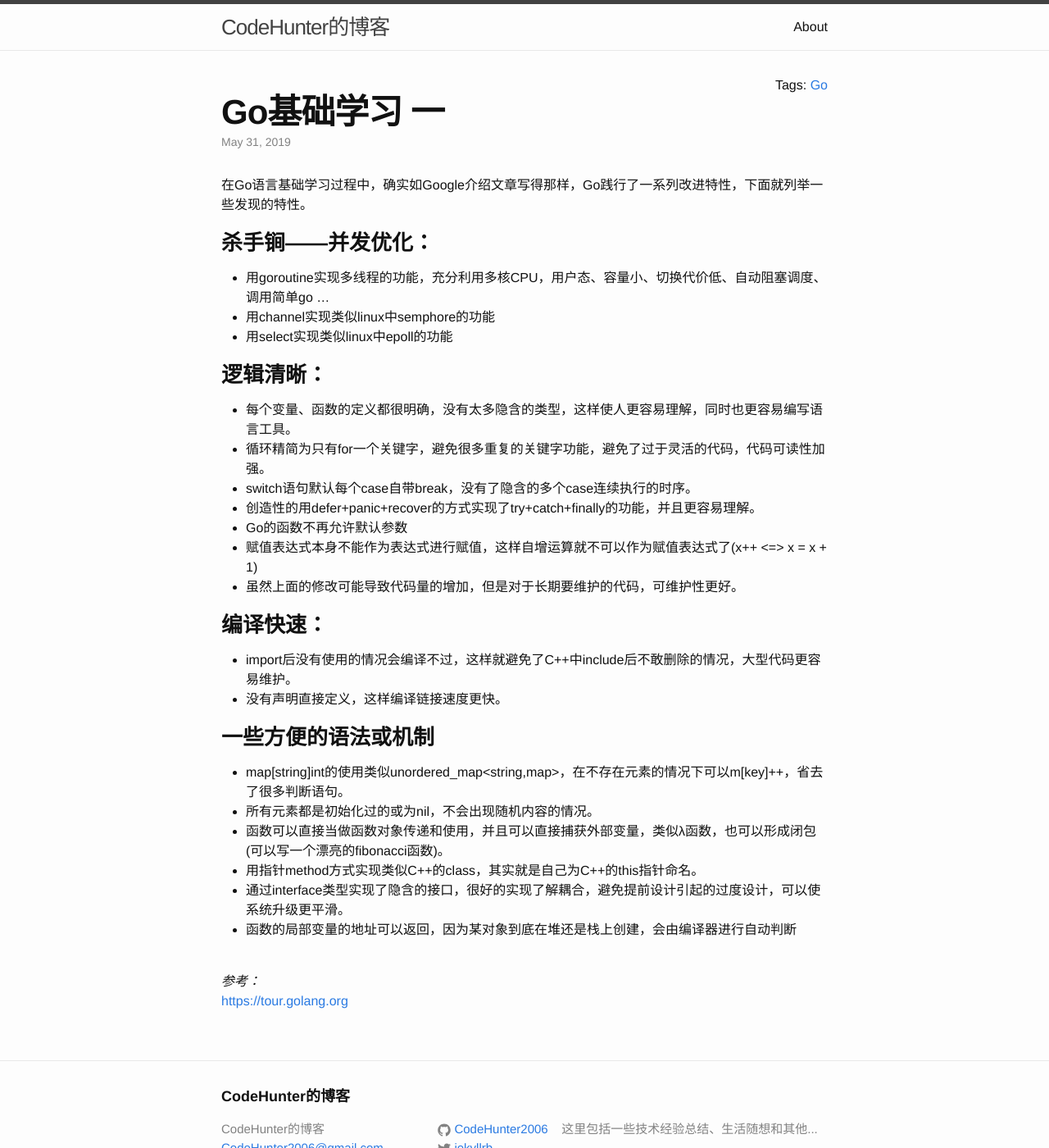
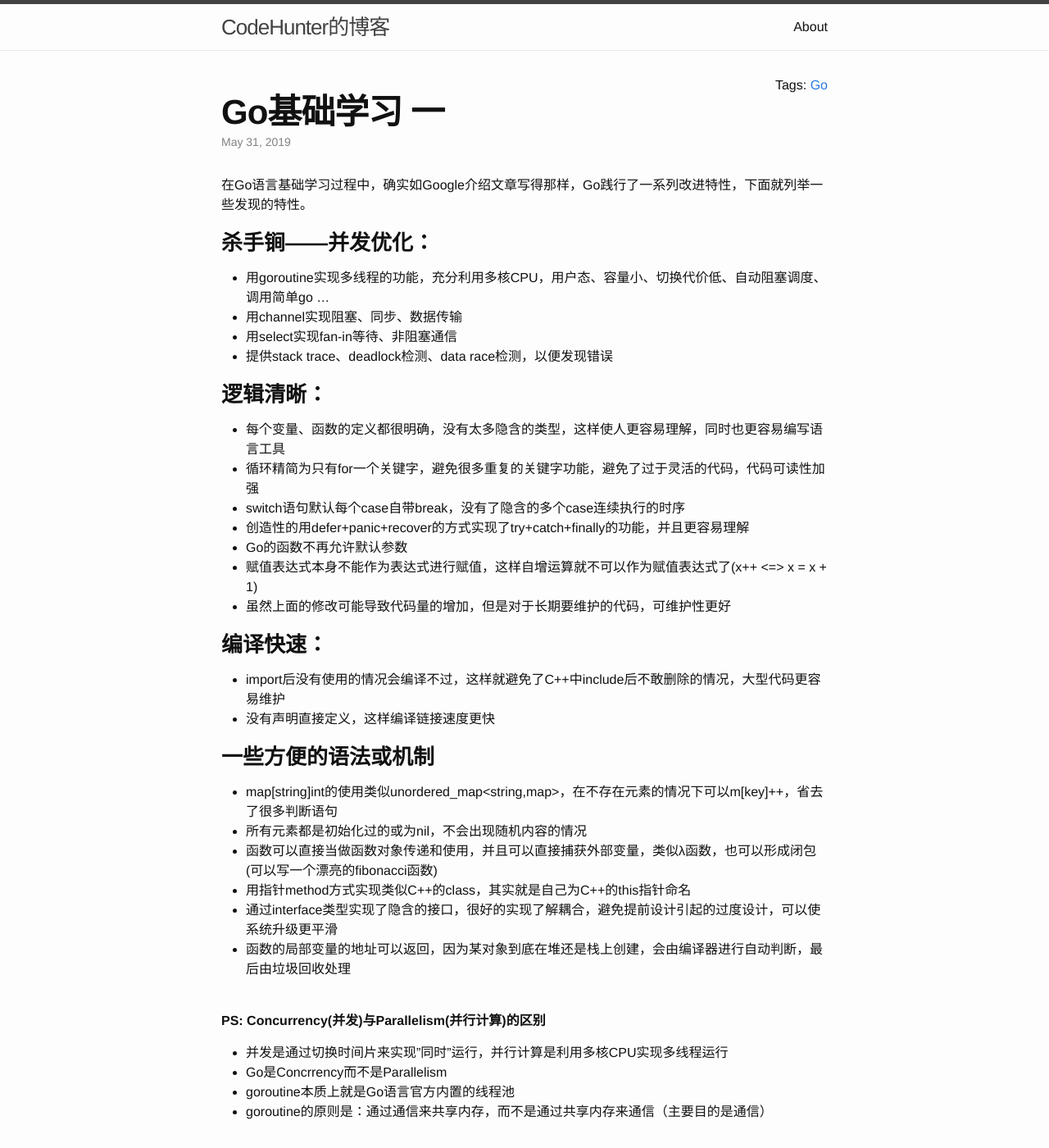
Before and after one commit to CodeHunter2006/CodeHunter2006.github.io, a Jekyll site: the page built from _posts/2019-05-31-Go.md, in a window 1280 px wide and 1400 px high. Shown: the whole window at 82% size. Built offline with Jekyll 4.4.1, drawn with Linux system fonts in a browser that asks for light colours.

Commit message:
Go特性记录

```diff
--- a/_posts/2019-05-31-Go.md
+++ b/_posts/2019-05-31-Go.md
@@ -9,29 +9,38 @@ tags: Go
 
 ### 杀手锏——并发优化：
 * 用goroutine实现多线程的功能，充分利用多核CPU，用户态、容量小、切换代价低、自动阻塞调度、调用简单go ...
-* 用channel实现类似linux中semphore的功能
-* 用select实现类似linux中epoll的功能
+* 用channel实现阻塞、同步、数据传输
+* 用select实现fan-in等待、非阻塞通信
+* 提供stack trace、deadlock检测、data race检测，以便发现错误
 
 ### 逻辑清晰：
-* 每个变量、函数的定义都很明确，没有太多隐含的类型，这样使人更容易理解，同时也更容易编写语言工具。
-* 循环精简为只有for一个关键字，避免很多重复的关键字功能，避免了过于灵活的代码，代码可读性加强。
-* switch语句默认每个case自带break，没有了隐含的多个case连续执行的时序。
-* 创造性的用defer+panic+recover的方式实现了try+catch+finally的功能，并且更容易理解。
+* 每个变量、函数的定义都很明确，没有太多隐含的类型，这样使人更容易理解，同时也更容易编写语言工具
+* 循环精简为只有for一个关键字，避免很多重复的关键字功能，避免了过于灵活的代码，代码可读性加强
+* switch语句默认每个case自带break，没有了隐含的多个case连续执行的时序
+* 创造性的用defer+panic+recover的方式实现了try+catch+finally的功能，并且更容易理解
 * Go的函数不再允许默认参数
 * 赋值表达式本身不能作为表达式进行赋值，这样自增运算就不可以作为赋值表达式了(x++ <=> x = x + 1)
-* 虽然上面的修改可能导致代码量的增加，但是对于长期要维护的代码，可维护性更好。
+* 虽然上面的修改可能导致代码量的增加，但是对于长期要维护的代码，可维护性更好
 
 ### 编译快速：
-* import后没有使用的情况会编译不过，这样就避免了C++中include后不敢删除的情况，大型代码更容易维护。
-* 没有声明直接定义，这样编译链接速度更快。
+* import后没有使用的情况会编译不过，这样就避免了C++中include后不敢删除的情况，大型代码更容易维护
+* 没有声明直接定义，这样编译链接速度更快
 
 ### 一些方便的语法或机制
-* map[string]int的使用类似unordered_map<string,map>，在不存在元素的情况下可以m[key]++，省去了很多判断语句。
-* 所有元素都是初始化过的或为nil，不会出现随机内容的情况。
-* 函数可以直接当做函数对象传递和使用，并且可以直接捕获外部变量，类似λ函数，也可以形成闭包(可以写一个漂亮的fibonacci函数)。
-* 用指针method方式实现类似C++的class，其实就是自己为C++的this指针命名。
-* 通过interface类型实现了隐含的接口，很好的实现了解耦合，避免提前设计引起的过度设计，可以使系统升级更平滑。
-* 函数的局部变量的地址可以返回，因为某对象到底在堆还是栈上创建，会由编译器进行自动判断
+* map[string]int的使用类似unordered_map<string,map>，在不存在元素的情况下可以m[key]++，省去了很多判断语句
+* 所有元素都是初始化过的或为nil，不会出现随机内容的情况
+* 函数可以直接当做函数对象传递和使用，并且可以直接捕获外部变量，类似λ函数，也可以形成闭包(可以写一个漂亮的fibonacci函数)
+* 用指针method方式实现类似C++的class，其实就是自己为C++的this指针命名
+* 通过interface类型实现了隐含的接口，很好的实现了解耦合，避免提前设计引起的过度设计，可以使系统升级更平滑
+* 函数的局部变量的地址可以返回，因为某对象到底在堆还是栈上创建，会由编译器进行自动判断，最后由垃圾回收处理
+
+<br/>
+**PS: Concurrency(并发)与Parallelism(并行计算)的区别**
+
+* 并发是通过切换时间片来实现"同时"运行，并行计算是利用多核CPU实现多线程运行
+* Go是Concrrency而不是Parallelism
+* goroutine本质上就是Go语言官方内置的线程池
+* goroutine的原则是：通过通信来共享内存，而不是通过共享内存来通信（主要目的是通信）
 
 
 <br/>
```
